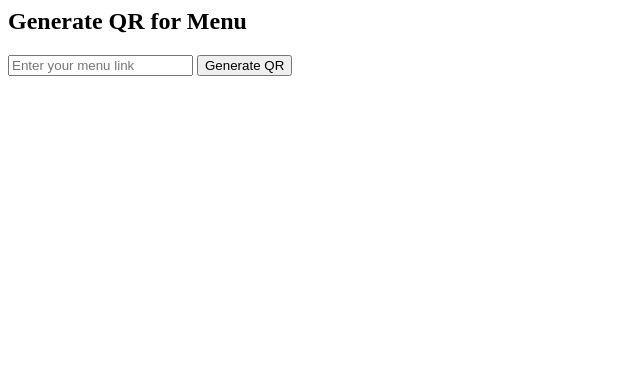
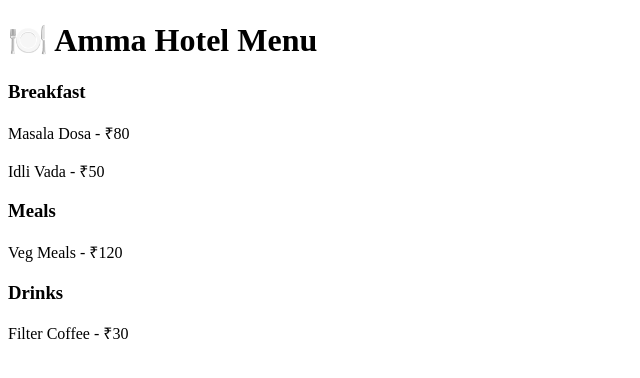
Before and after one commit to sunithasharathkumar-ctrl/Trinity_Bites, a plain HTML site: page index.html in a window 1280 px wide. Shown: the whole page, without its empty margins (0-640 px from the left). Drawn offline with Linux system fonts and the light colour scheme.

Commit message:
Update index.html

```diff
--- a/index.html
+++ b/index.html
@@ -1,27 +1,21 @@
-<index.html>
+<!DOCTYPE html>
 <html>
 <head>
-  <title>QR Menu Generator</title>
-  <script src="https://cdnjs.cloudflare.com/ajax/libs/qrcodejs/1.0.0/qrcode.min.js"></script>
+  <title>Amma Hotel Menu</title>
 </head>
 <body>
 
-<h2>Generate QR for Menu</h2>
+<h1>🍽️ Amma Hotel Menu</h1>
 
-<input id="url" placeholder="Enter your menu link">
-<button onclick="generateQR()">Generate QR</button>
+<h3>Breakfast</h3>
+<p>Masala Dosa - ₹80</p>
+<p>Idli Vada - ₹50</p>
 
-<div id="qrcode"></div>
+<h3>Meals</h3>
+<p>Veg Meals - ₹120</p>
 
-<script>
-function generateQR() {
-  let url = document.getElementById("url").value;
-
-  document.getElementById("qrcode").innerHTML = "";
-
-  new QRCode(document.getElementById("qrcode"), url);
-}
-</script>
+<h3>Drinks</h3>
+<p>Filter Coffee - ₹30</p>
 
 </body>
 </html>
```
